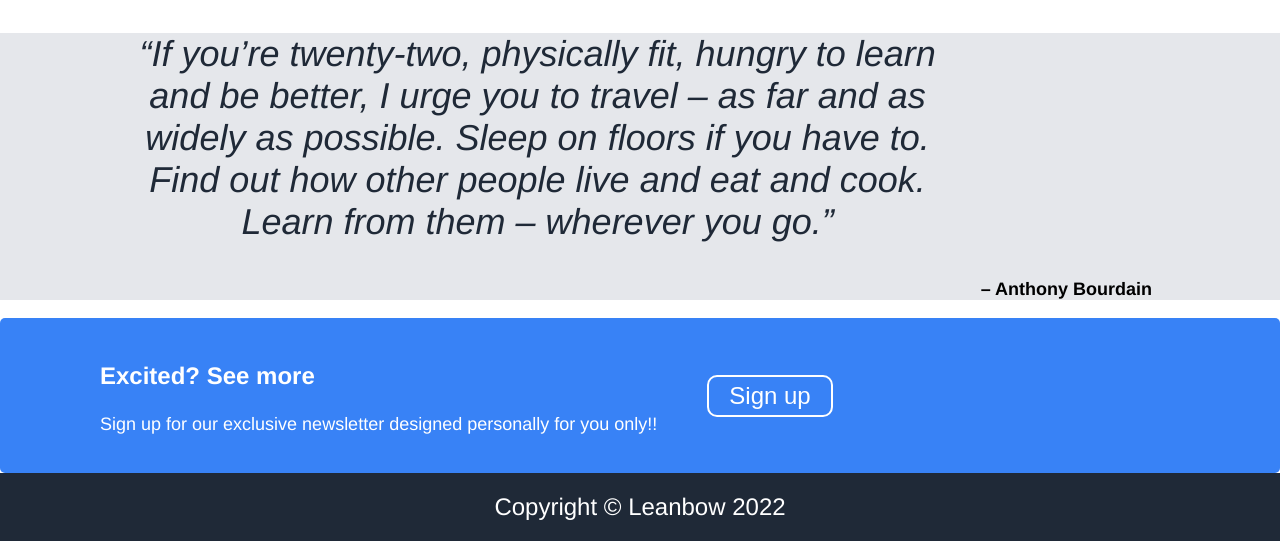
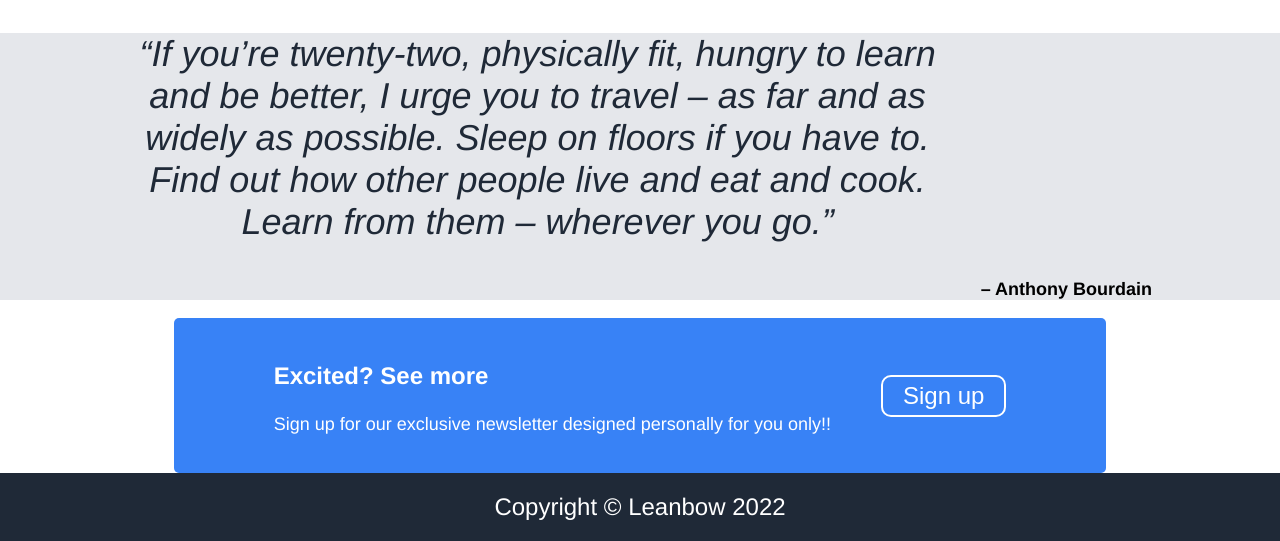
Before and after one commit to theleanbow/landing-page, a plain HTML site: page index.html in a window 1280 px wide. Shown: the part 714-1255 px from the top of the page. Drawn offline with Linux system fonts and the light colour scheme.

Commit message:
Add container for flexbox

```diff
--- a/index.html
+++ b/index.html
@@ -98,6 +98,8 @@
         <p>– Anthony Bourdain</p>
       </div>
     </div>
+    <div class="class1">
+
       <div class="callToAction">
         <div>
           <p class="cta">Excited? See more</p>
@@ -108,6 +110,7 @@
         </div>
         <button class="button2">Sign up</button>
       </div>
+    </div>
     <footer class="footer">Copyright &copy; Leanbow 2022</footer>
   </body>
 </html>
```
Lines whose indentation alone changed are shown as unchanged.
